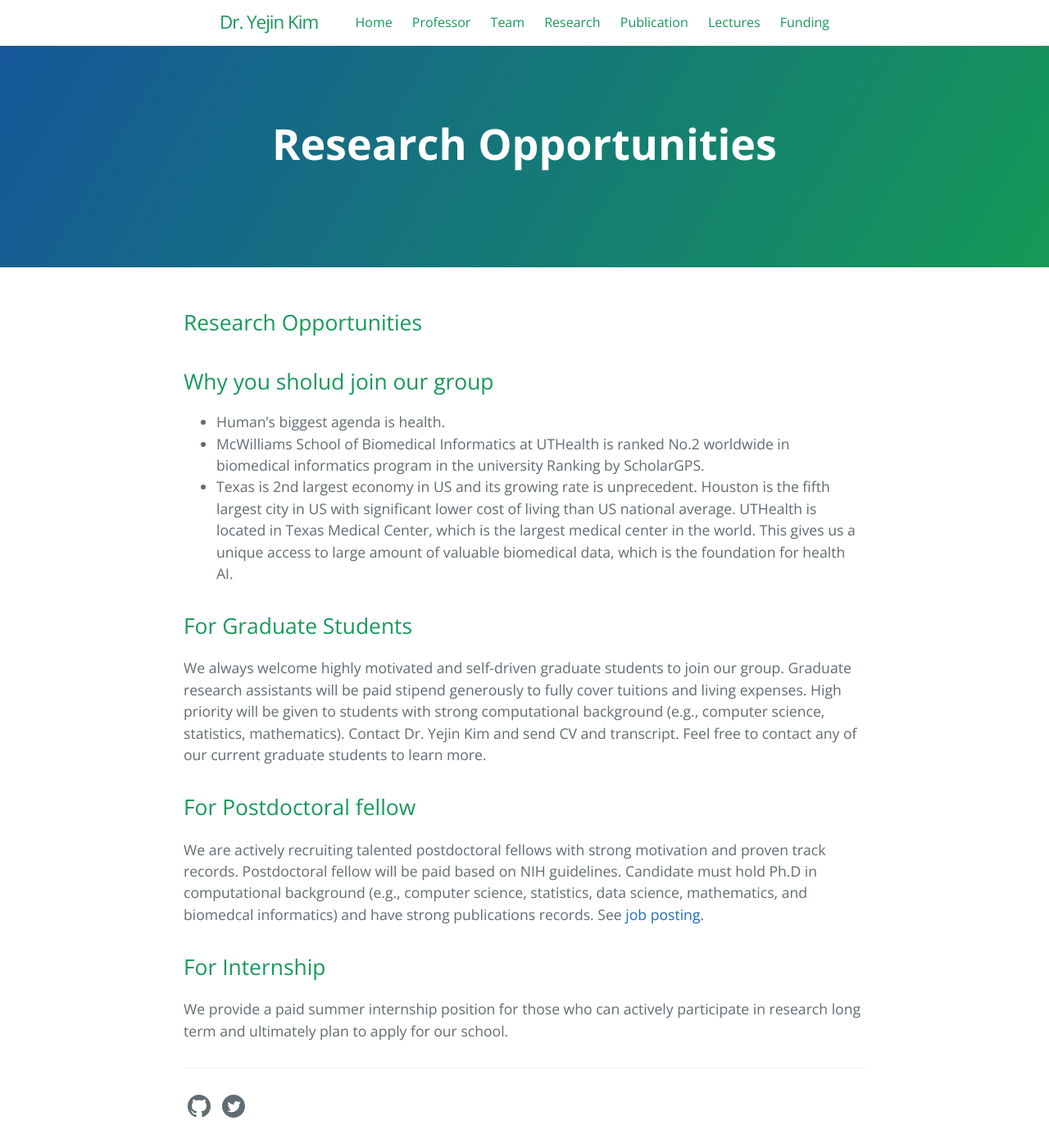
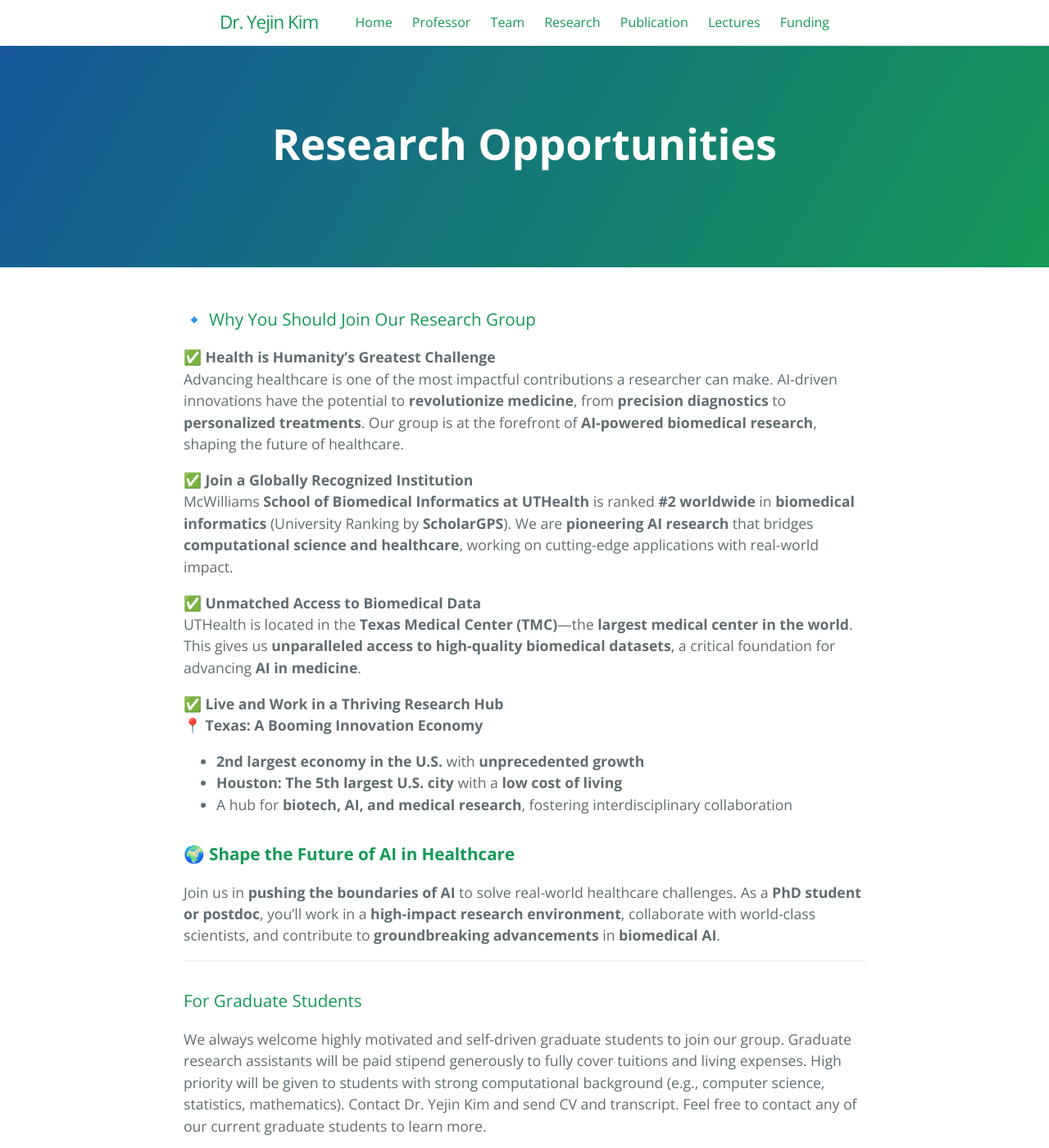
Before and after one commit to yejinjkim/yejinjkim.github.io, a Jekyll site: the page built from pages/opportunities.md, in a window 1280 px wide and 1400 px high. Shown: the whole window at 82% size. Built offline with Jekyll 4.4.1, drawn with Linux system fonts in a browser that asks for light colours; our own code applies the rules of GitHub Pages for plain Markdown files.

Commit message:
update opportunities

```diff
--- a/pages/opportunities.md
+++ b/pages/opportunities.md
@@ -1,16 +1,38 @@
-## Research Opportunities
-
-## Why you sholud join our group
-- Human's biggest agenda is health.
-- McWilliams School of Biomedical Informatics at UTHealth is ranked No.2 worldwide in biomedical informatics program in the university Ranking by ScholarGPS.
-- Texas is 2nd largest economy in US and its growing rate is unprecedent. Houston is the fifth largest city in US with significant lower cost of living than US national average. UTHealth is located in Texas Medical Center, which is the largest medical center in the world. This gives us a unique access to large amount of valuable biomedical data, which is the foundation for health AI.
+---
+layout: page
+title: "Research Opportunities"
+permalink: "/opportunities"
+---
 
 
-## For Graduate Students
+### 🔹 Why You Should Join Our Research Group
+
+✅ **Health is Humanity’s Greatest Challenge**
+Advancing healthcare is one of the most impactful contributions a researcher can make. AI-driven innovations have the potential to **revolutionize medicine**, from **precision diagnostics** to **personalized treatments**. Our group is at the forefront of **AI-powered biomedical research**, shaping the future of healthcare.
+
+✅ **Join a Globally Recognized Institution**
+McWilliams **School of Biomedical Informatics at UTHealth** is ranked **#2 worldwide** in **biomedical informatics** (University Ranking by **ScholarGPS**). We are **pioneering AI research** that bridges **computational science and healthcare**, working on cutting-edge applications with real-world impact.
+
+✅ **Unmatched Access to Biomedical Data**
+UTHealth is located in the **Texas Medical Center (TMC)**—the **largest medical center in the world**. This gives us **unparalleled access to high-quality biomedical datasets**, a critical foundation for advancing **AI in medicine**.
+
+✅ **Live and Work in a Thriving Research Hub**
+📍 **Texas: A Booming Innovation Economy**
+- **2nd largest economy in the U.S.** with **unprecedented growth**
+- **Houston: The 5th largest U.S. city** with a **low cost of living**
+- A hub for **biotech, AI, and medical research**, fostering interdisciplinary collaboration
+
+### 🌍 **Shape the Future of AI in Healthcare**
+Join us in **pushing the boundaries of AI** to solve real-world healthcare challenges. As a **PhD student or postdoc**, you'll work in a **high-impact research environment**, collaborate with world-class scientists, and contribute to **groundbreaking advancements** in **biomedical AI**.
+
+
+---
+
+### For Graduate Students
 We always welcome highly motivated and self-driven graduate students to join our group. Graduate research assistants will be paid stipend generously to fully cover tuitions and living expenses. High priority will be given to students with strong computational background (e.g., computer science, statistics, mathematics). Contact Dr. Yejin Kim and send CV and transcript. Feel free to contact any of our current graduate students to learn more.
 
-## For Postdoctoral fellow
+### For Postdoctoral fellow
 We are actively recruiting talented postdoctoral fellows with strong motivation and proven track records. Postdoctoral fellow will be paid based on NIH guidelines. Candidate must hold Ph.D in computational background (e.g., computer science, statistics, data science, mathematics, and biomedcal informatics) and have strong publications records. See [job posting](https://careers.uth.tmc.edu/us/en/job/2500001F/Postdoctoral-Research-Fellow-Biomedical-Informatics).
 
-## For Internship
+### For Internship
 We provide a paid summer internship position for those who can actively participate in research long term and ultimately plan to apply for our school.
```
